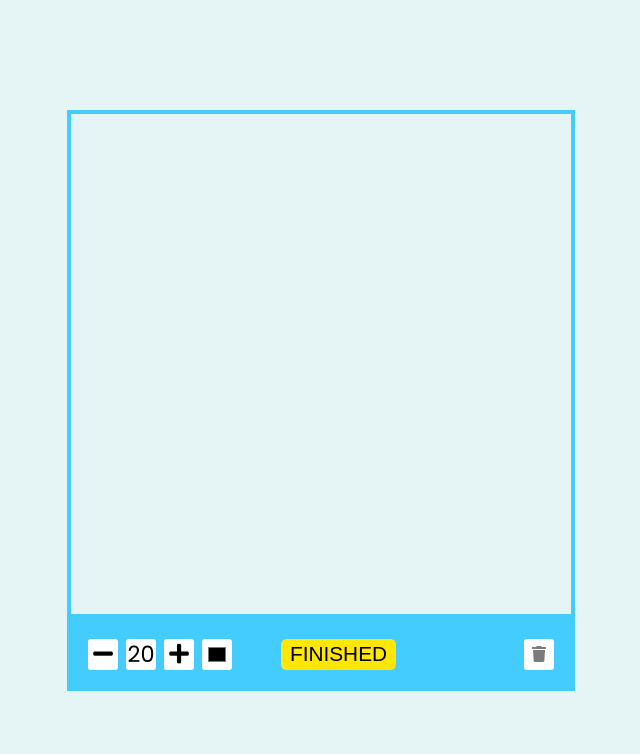
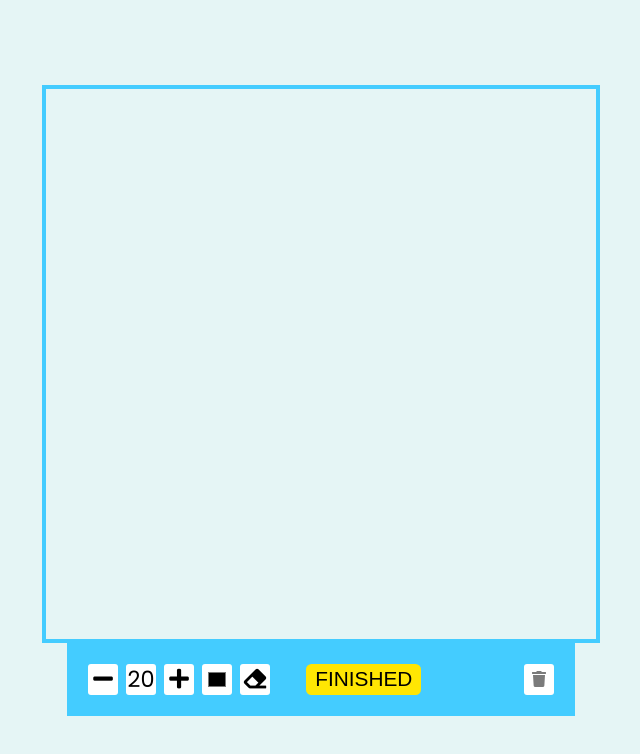
Before and after one commit to nogueir4-off/nogueir4-off.github.io, a plain HTML site: page paint/index.html in a window 1280 px wide. Shown: the whole page, without its empty margins (319-959 px from the left). Drawn offline with Linux system fonts and the light colour scheme.

Commit message:
Update index.html

```diff
--- a/paint/index.html
+++ b/paint/index.html
@@ -6,16 +6,16 @@
     <title>paint</title>
     <link rel="stylesheet" href="styles.css">
     <link rel="stylesheet" href="https://cdnjs.cloudflare.com/ajax/libs/font-awesome/5.14.0/css/all.min.css"/>
-    <script src="script.js" defer></script>
+    <script src="scripts.js" defer></script>
 </head>
     <body>
-        <canvas id="canvas" width="500" height="500"></canvas>
-        <canvas id='blank' style='display:none'></canvas>
+        <canvas id="canvas" width="550" height="550"></canvas>
         <div class="toolbox">
             <button id="decrease"><i class="fas fa-minus"></i></button>
             <span id="size">20</span>
             <button id="increase"><i class="fas fa-plus"></i></button>
             <input type="color" id="color">
+            <button id="eraser" class='eraser'><i class="fas fa-eraser"></i></button>
             <button id="fim" class="fim">FINISHED</button>
             <h1 id="compliment"></h1>
             <button id="clear" class="del"><i class="fas fa-trash"></i></button>
```
